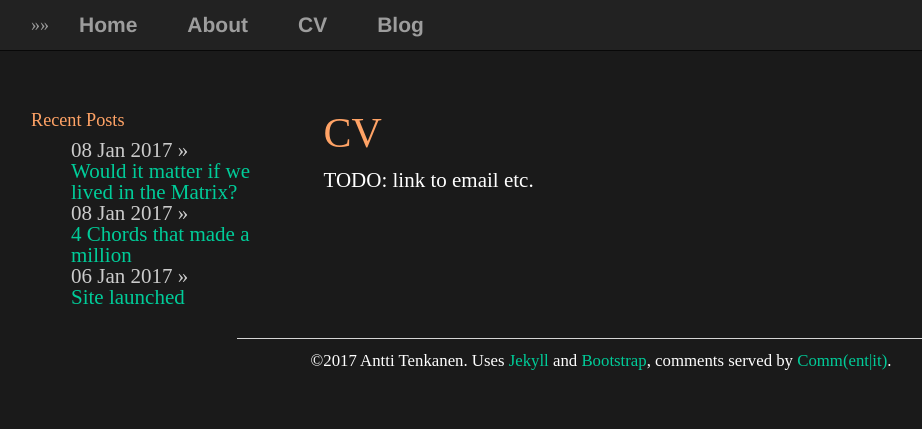
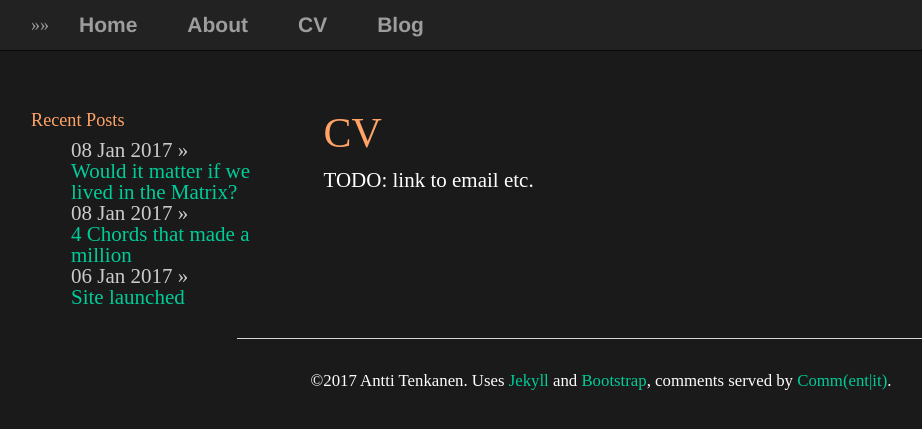
Before and after one commit to plantecophys/plantecophys, a Jekyll site: the page built from cv/index.html, in a window 1280 px wide. Shown: the top 429 px of the page, without its empty margins (39-961 px from the left). Built offline with Jekyll 4.4.1, drawn with Linux system fonts in a browser that asks for light colours.

Commit message:
Update main.css

```diff
--- a/css/main.css
+++ b/css/main.css
@@ -121,13 +121,12 @@ a:visited {
     margin: auto;
     width: 60%;
     padding: 20px;
-    vertical-align: bottom
 }
 footer {
     border-top: 1px solid #d5d5d5;
     font-size: .8em;
     text-align: center;
-    padding-top: 10px;
+    padding-top: 30px;
 }
 nav ul, footer ul {
     font-family:'Helvetica', 'Arial', 'Sans-Serif';
```
